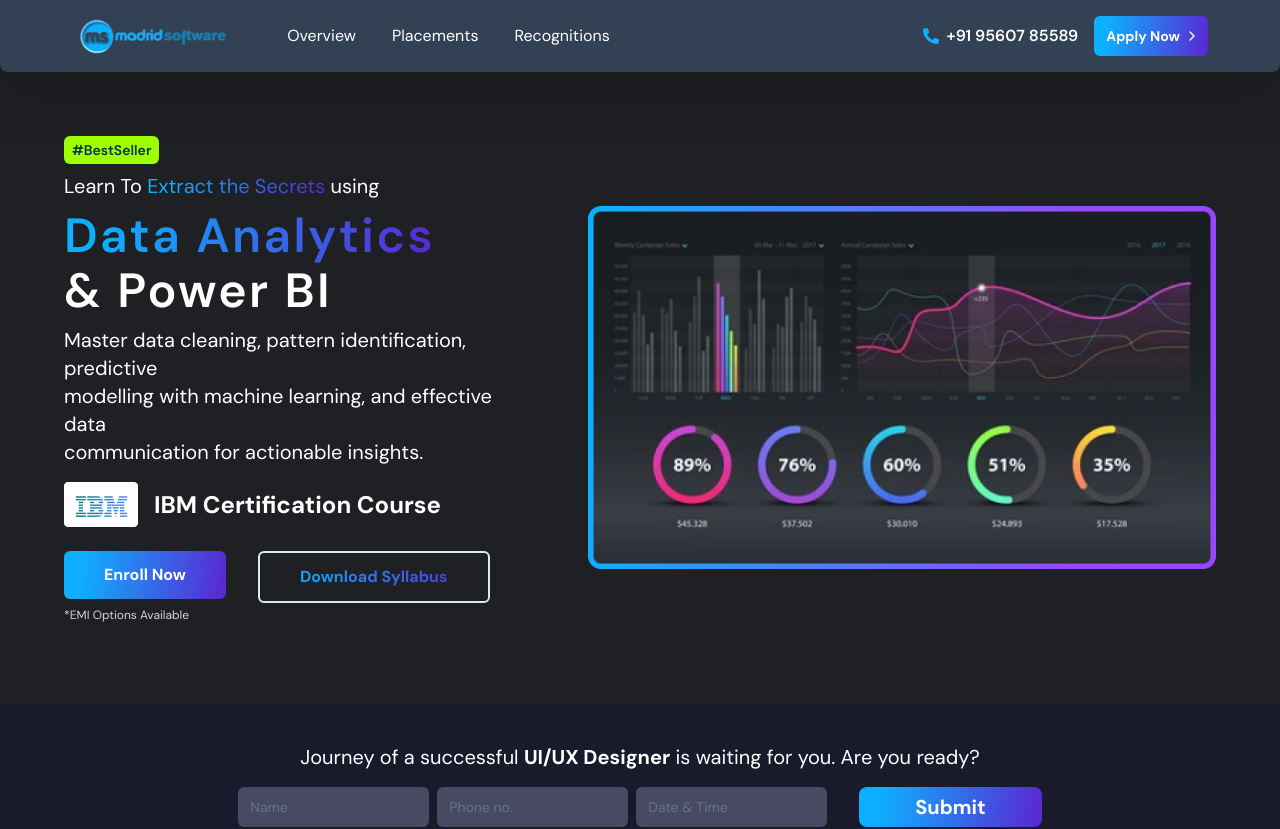
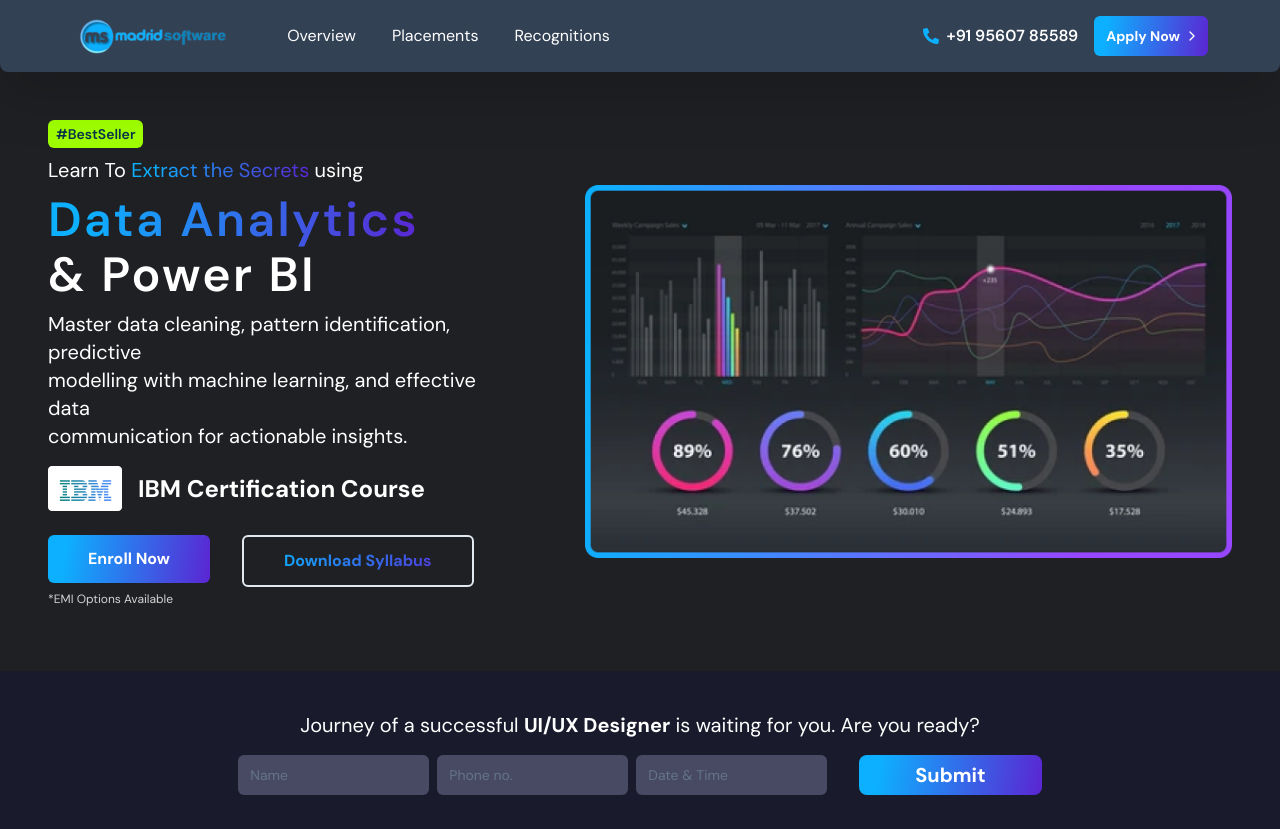
Before and after one commit to senbo1/madridsoftware, a React (Vite) app: page / in a window 1280 px wide. Shown: the top 829 px of the page. Built offline with nearby package versions, Linux system fonts and the light colour scheme.

Commit message:
update hero section spacing

```diff
--- a/src/components/HeroSection.tsx
+++ b/src/components/HeroSection.tsx
@@ -5,7 +5,7 @@
 
 const HeroSection: FC = () => {
   return (
-    <section className="flex flex-col sm:flex-row gap-16 p-16 justify-center items-center">
+    <section className="flex flex-col sm:flex-row gap-16 p-12 justify-center items-center">
       <div className="flex flex-col items-start gap-2">
         <p className="text-sm font-semibold bg-[#9FFF00] text-[#07334B] p-1 px-2 rounded-md ">
           #BestSeller
```
